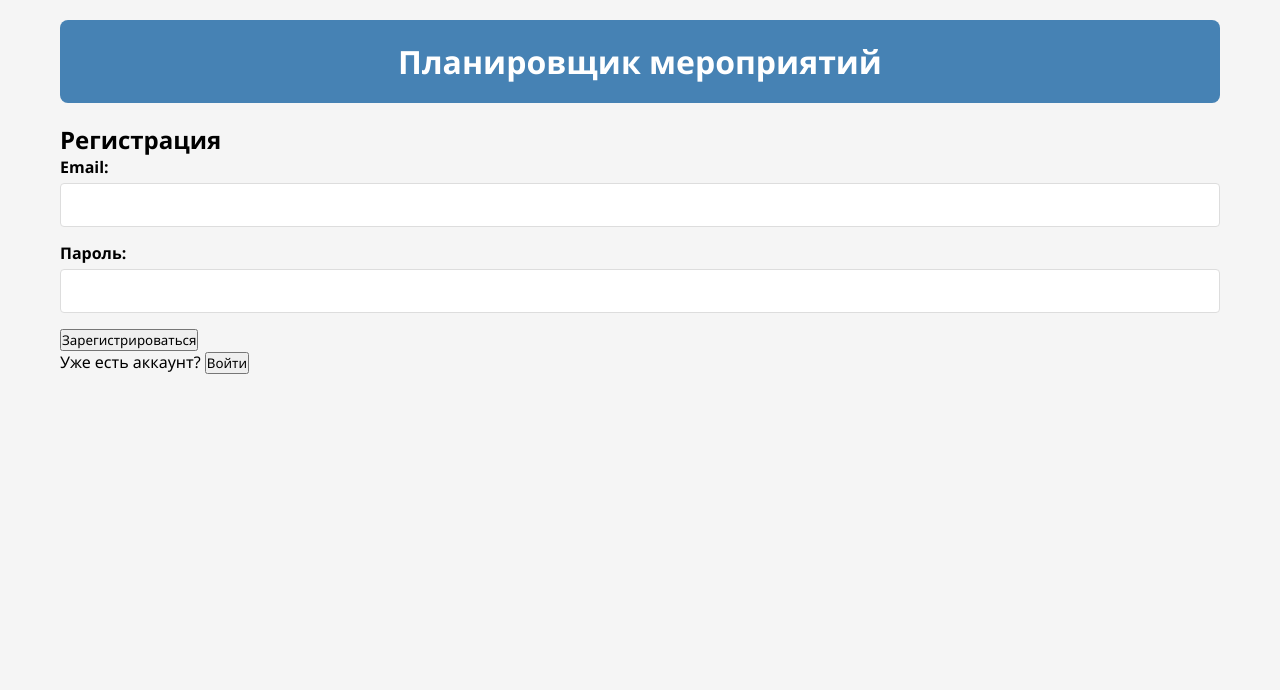
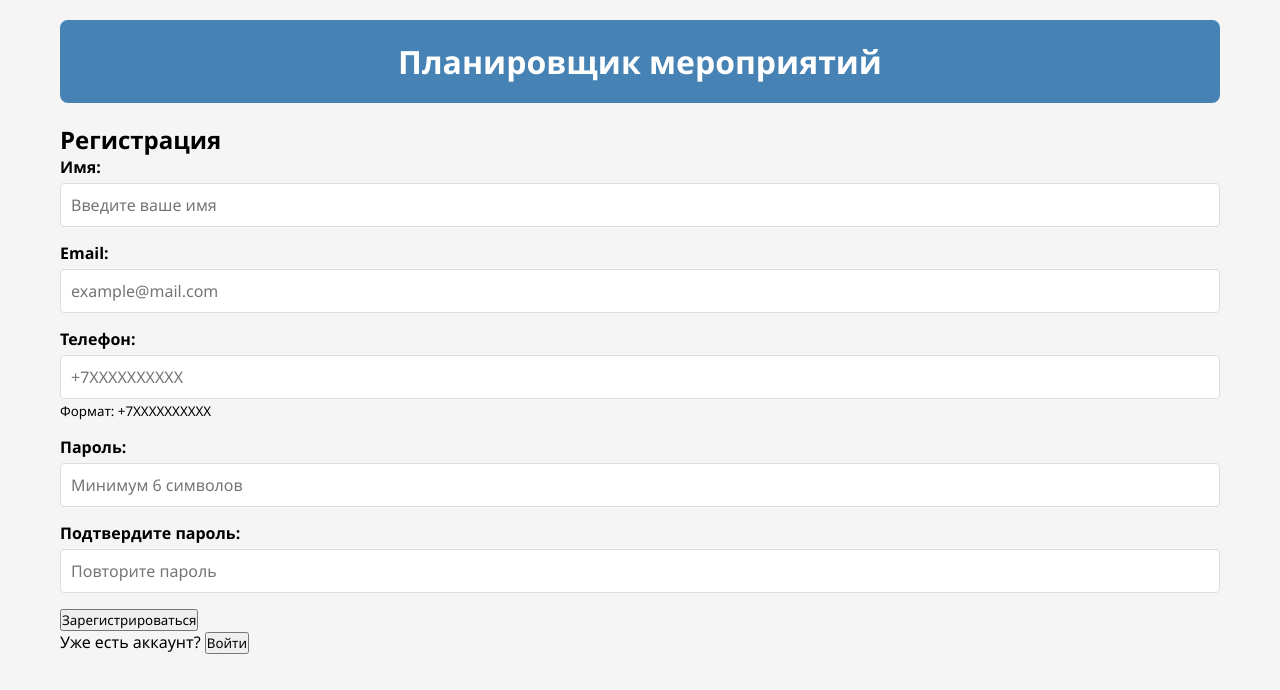
Before and after one commit to nursekak/event-planner, a React (Vite) app in the folder front/: page / in a window 1280 px wide. Both pictures are taken after a click on the button "Зарегистрироваться". Shown: the top 690 px of the page. Built offline with nearby package versions, Linux system fonts and the light colour scheme.

Commit message:
Update SignUp.jsx

```diff
--- a/front/src/SignUp.jsx
+++ b/front/src/SignUp.jsx
@@ -1,33 +1,142 @@
 import { useState } from 'react';
 
 export default function SignUp({ onSignUp, onSwitchToSignIn }) {
-    const [email, setEmail] = useState('');
-    const [password, setPassword] = useState('');
+  const [formData, setFormData] = useState({
+    name: '',
+    email: '',
+    phone: '',
+    password: '',
+    confirmPassword: ''
+  });
+  const [error, setError] = useState('');
 
-    const handleSubmit = (e) => {
+  const validateForm = () => {
+    if (formData.name.trim().length < 2) {
+      setError('Имя должно содержать минимум 2 символа');
+      return false;
+    }
+    if (!formData.email.match(/^[^\s@]+@[^\s@]+\.[^\s@]+$/)) {
+      setError('Введите корректный email');
+      return false;
+    }
+    if (!formData.phone.match(/^\+7\d{10}$/)) {
+      setError('Введите корректный номер телефона в формате +7XXXXXXXXXX');
+      return false;
+    }
+    if (formData.password.length < 6) {
+      setError('Пароль должен содержать минимум 6 символов');
+      return false;
+    }
+    if (formData.password !== formData.confirmPassword) {
+      setError('Пароли не совпадают');
+      return false;
+    }
+    return true;
+  };
+
+  const handleSubmit = async (e) => {
     e.preventDefault();
-        onSignUp(email, password);
+    setError('');
+
+    if (!validateForm()) {
+      return;
+    }
+
+    try {
+      // Сохраняем имя пользователя в localStorage
+      localStorage.setItem('userName', formData.name);
+      localStorage.setItem('userPhone', formData.phone);
+
+      // Вызываем функцию регистрации
+      onSignUp(formData.email, formData.password, formData.name, formData.phone);
+    } catch (err) {
+      setError(err.message);
+    }
+  };
+
+  const handleChange = (e) => {
+    const { name, value } = e.target;
+    let formattedValue = value;
+
+    // Форматирование номера телефона
+    if (name === 'phone') {
+      if (value === '') {
+        formattedValue = '+7';
+      } else if (!value.startsWith('+7')) {
+        formattedValue = '+7' + value.replace(/[^\d]/g, '');
+      } else {
+        formattedValue = value.replace(/[^\d+]/g, '');
+      }
+    }
+
+    setFormData(prev => ({
+      ...prev,
+      [name]: formattedValue
+    }));
+    setError('');
   };
 
   return (
     <div className="auth-form">
       <h2>Регистрация</h2>
+      {error && <div className="error-message">{error}</div>}
       <form onSubmit={handleSubmit}>
+        <div className="form-group">
+          <label>Имя:</label>
+          <input
+            type="text"
+            name="name"
+            value={formData.name}
+            onChange={handleChange}
+            placeholder="Введите ваше имя"
+            required
+            minLength="2"
+          />
+        </div>
         <div className="form-group">
           <label>Email:</label>
           <input
             type="email"
-                        value={email}
-                        onChange={(e) => setEmail(e.target.value)}
+            name="email"
+            value={formData.email}
+            onChange={handleChange}
+            placeholder="example@mail.com"
             required
           />
+        </div>
+        <div className="form-group">
+          <label>Телефон:</label>
+          <input
+            type="tel"
+            name="phone"
+            value={formData.phone}
+            onChange={handleChange}
+            placeholder="+7XXXXXXXXXX"
+            required
+            pattern="^\+7\d{10}$"
+          />
+          <small className="input-hint">Формат: +7XXXXXXXXXX</small>
         </div>
         <div className="form-group">
           <label>Пароль:</label>
           <input
             type="password"
-                        value={password}
-                        onChange={(e) => setPassword(e.target.value)}
+            name="password"
+            value={formData.password}
+            onChange={handleChange}
+            placeholder="Минимум 6 символов"
+            required
+            minLength="6"
+          />
+        </div>
+        <div className="form-group">
+          <label>Подтвердите пароль:</label>
+          <input
+            type="password"
+            name="confirmPassword"
+            value={formData.confirmPassword}
+            onChange={handleChange}
+            placeholder="Повторите пароль"
             required
           />
         </div>
```
Lines whose indentation alone changed are shown as unchanged.
